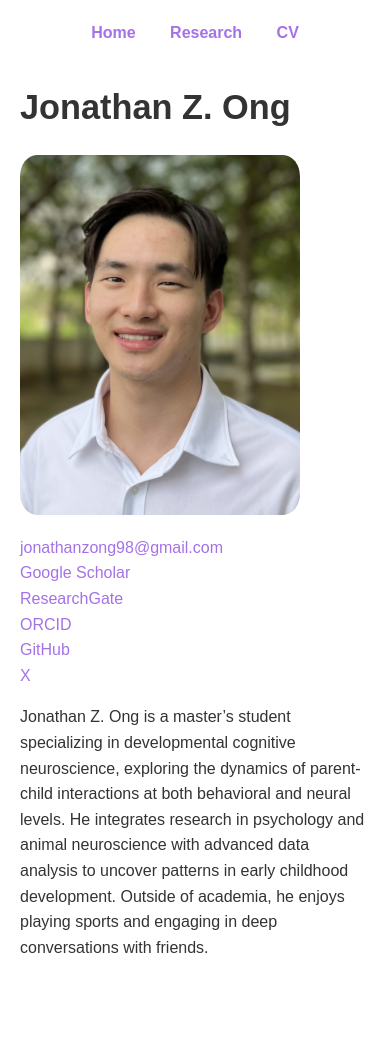
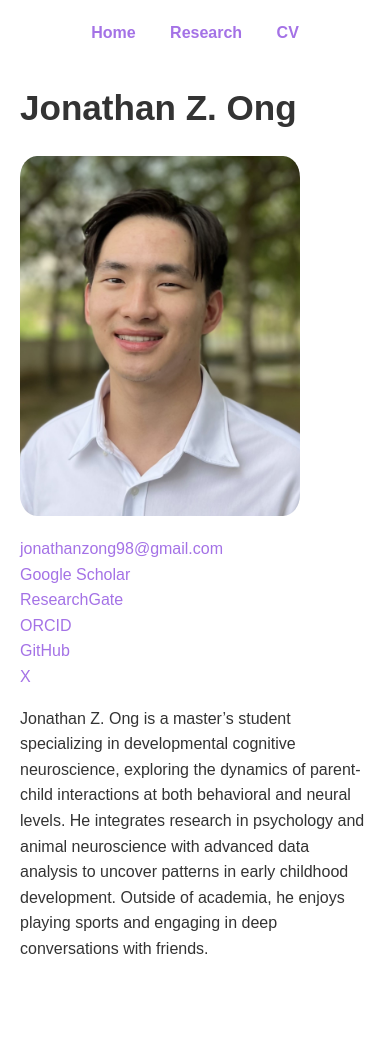
Before and after one commit to jonathanongzm/jonathanongzm.github.io, a Jekyll site: the page built from index.markdown, in a window 390 px wide. Built offline with Jekyll 4.4.1, drawn with Linux system fonts in a browser that asks for light colours.

Commit message:
name header now responsive to screen size - attempt 5 final

```diff
--- a/assets/css/style.css
+++ b/assets/css/style.css
@@ -75,13 +75,13 @@ a:hover {
 
 @media screen and (max-width: 768px) {
   .large-heading {
-    font-size: 5.8vw; /* Larger font size for medium screens */
+    font-size: 6vw; /* Larger font size for medium screens */
   }
 }
 
 @media screen and (max-width: 480px) {
   .large-heading {
-    font-size: 8.8vw; /* Much larger font size for smaller screens */
+    font-size: 9vw; /* Much larger font size for smaller screens */
   }
 }
 
```
